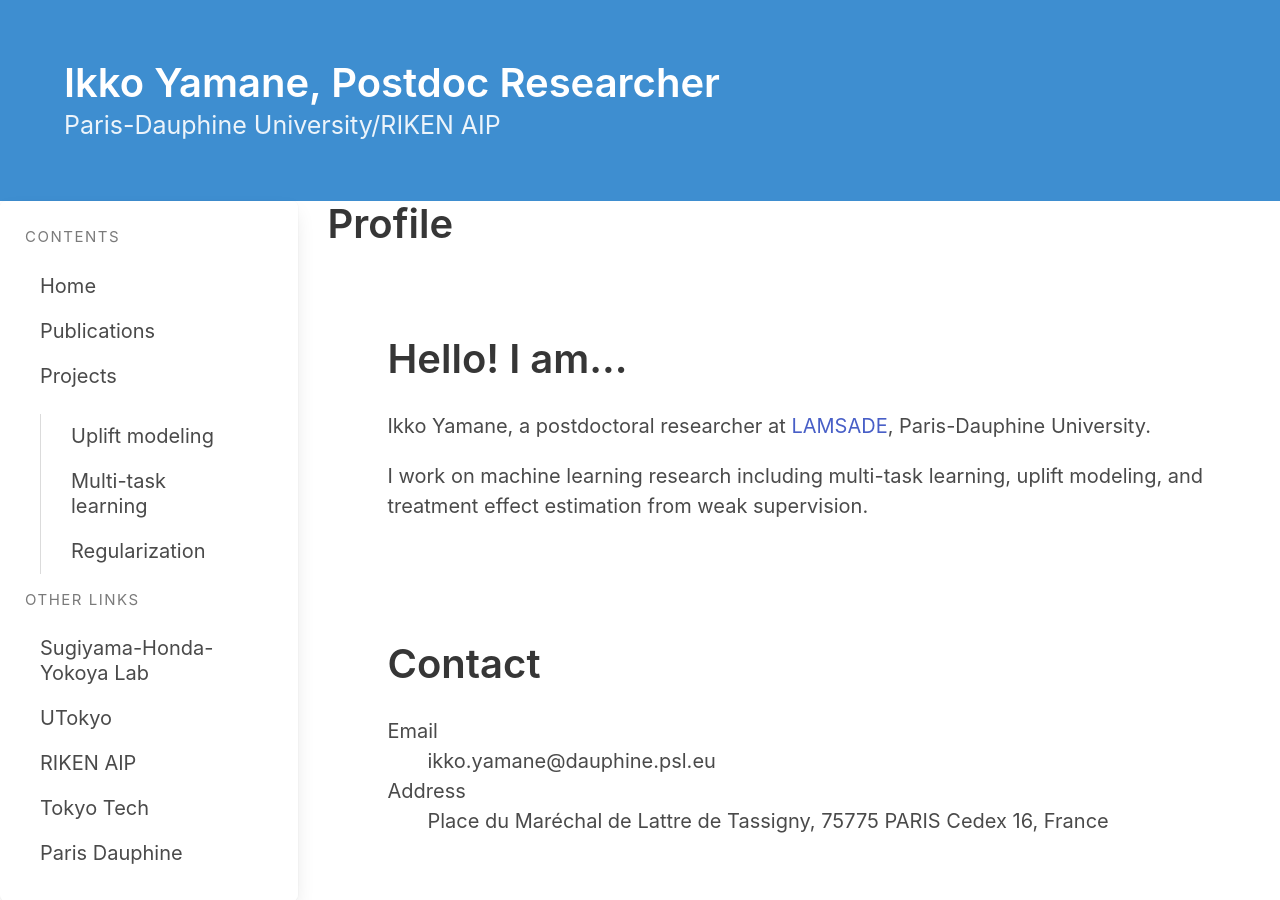
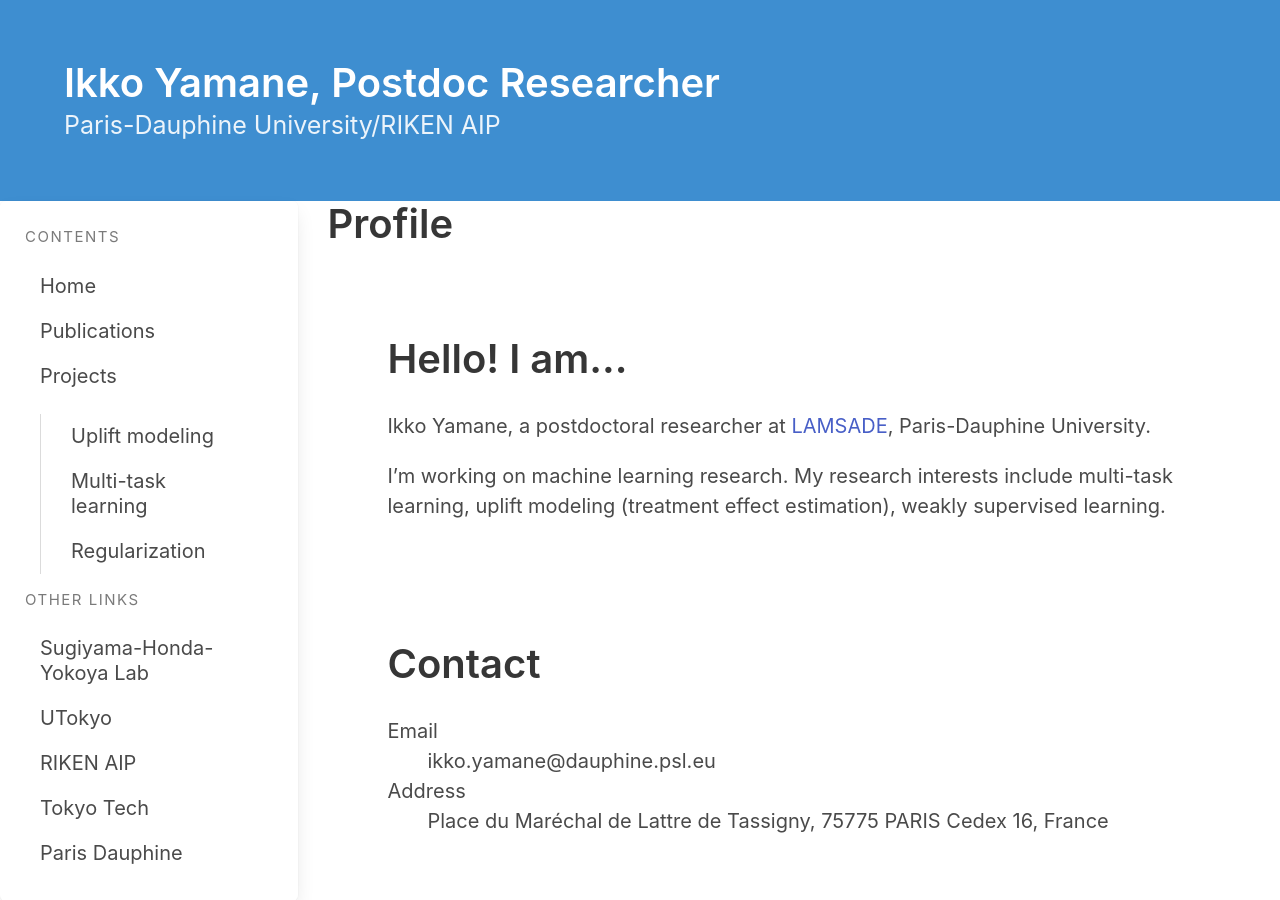
Before and after one commit to i-yamane/i-yamane.github.io, a Jekyll site: the page built from index.markdown, in a window 1280 px wide and 900 px high. Built offline with Jekyll 4.4.1, drawn with Linux system fonts in a browser that asks for light colours; nearby versions of some CDN libraries.

Commit message:
Update index.markdown

```diff
--- a/index.markdown
+++ b/index.markdown
@@ -17,7 +17,8 @@ Profile
 
 Ikko Yamane, a postdoctoral researcher at [LAMSADE](https://www.lamsade.dauphine.fr/), Paris-Dauphine University.
 
-I work on machine learning research including multi-task learning, uplift modeling, and treatment effect estimation from weak supervision.
+I'm working on machine learning research.
+My research interests include multi-task learning, uplift modeling (treatment effect estimation), weakly supervised learning.
 
 </div>
 	</div>
```
